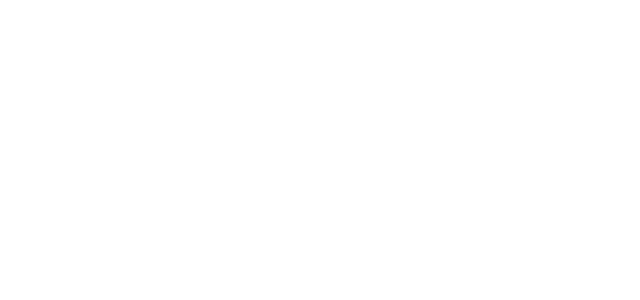
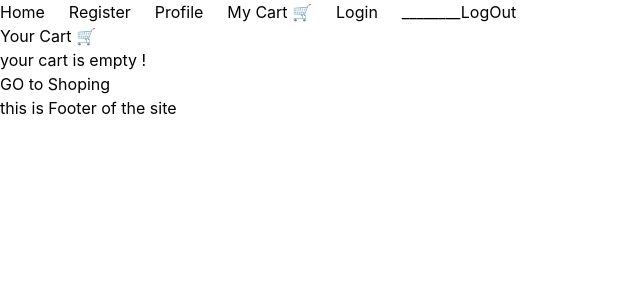
Before and after one commit to EzmarayRahimi/mern-ecommerce-platform, a React (Vite) app in the folder client/: page /cart in a window 1280 px wide. Before the commit this address had no page. Shown: the top 300 px of the page, without its empty margins (0-640 px from the left). Built offline with nearby package versions, Linux system fonts and the light colour scheme.

Commit message:
Implement simple  Cart page

```diff
--- a/client/src/components/Header.jsx
+++ b/client/src/components/Header.jsx
@@ -19,6 +19,8 @@ return(
     <Link to="/">Home </Link>
     <Link to="/register">Register</Link>
     <Link to="/profile">Profile</Link>
+    <Link to="/cart">My Cart 🛒</Link>
+
     {userInfo ? (<span>Wellcome Mr/Mss {userInfo.name}</span>):(<Link to="/login">Login</Link>)}
 
       <button onClick={handlLogout}> <span> ________</span>LogOut</button>
--- /dev/null
+++ b/client/src/pages/CartPage.jsx
@@ -0,0 +1,45 @@
+import { useCart } from "../context/CartContext";
+import { Link } from "react-router-dom";
+
+function CartPage(){
+
+    const {cartItems}= useCart()
+
+
+    if(cartItems.length===0){
+        return(
+            <div>
+                 <h1>Your Cart 🛒</h1>
+                 <p>your cart is empty ! </p>
+                 <Link to="/">GO to Shoping</Link>
+            </div>
+        )
+    }
+
+    return(
+       <div>
+                 <h1>Your Cart 🛒</h1>
+
+        {
+            cartItems.map((item)=>(
+                <div key={item._id}>
+
+                    <h1>{item.name}</h1>
+                     <p><strong>Price: </strong>${item.price}</p>
+      <p><strong>Details: </strong>{item.description}</p>
+      <p><strong>Category: </strong>{item.category}</p>
+      <p><strong>Quantity: </strong>{item.qty}</p>
+      <p><strong>Total: </strong>{item.price * item.qty}</p>
+
+
+                </div>
+            ))
+        }
+
+       </div>
+    )
+
+}
+
+
+export default CartPage
--- a/client/src/routes/AppRoutes.jsx
+++ b/client/src/routes/AppRoutes.jsx
@@ -6,6 +6,7 @@ import RegisterPage  from '../pages/RegisterPage'
 import ProtectedRoute from '../components/ProtectedRoute'
 import ProfilePage from '../pages/ProfilePage'
 import ProductDetailsPage from '../pages/ProductDetailsPage'
+import CartPage from '../pages/CartPage'
 
 import {Route, Routes } from 'react-router-dom'
 
@@ -21,6 +22,7 @@ import {Route, Routes } from 'react-router-dom'
             <Route path = "/login" element ={<LoginPage/>}/>
             <Route path = "/register" element ={<RegisterPage/>}/>
             <Route path="/product/:id" element={<ProductDetailsPage/>}/>
+            <Route path="/cart" element={<CartPage/>}/>
             <Route element={<ProtectedRoute/>}>
                 <Route path='/profile' element={<ProfilePage/>}/>
             </Route>
```
